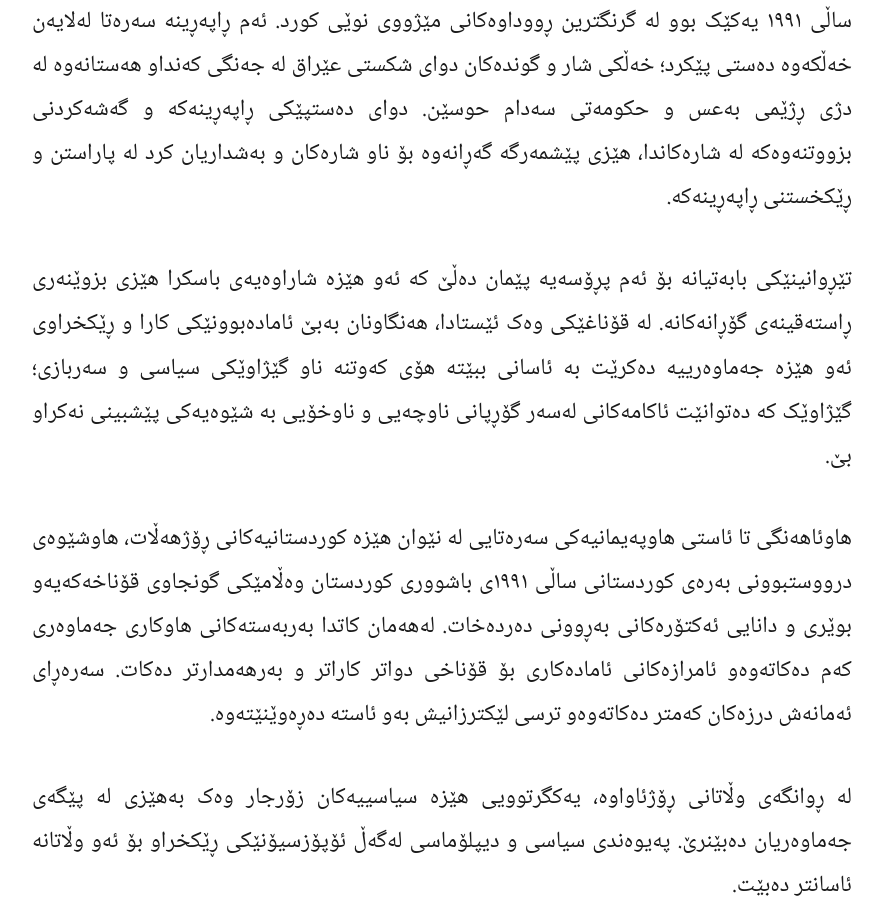
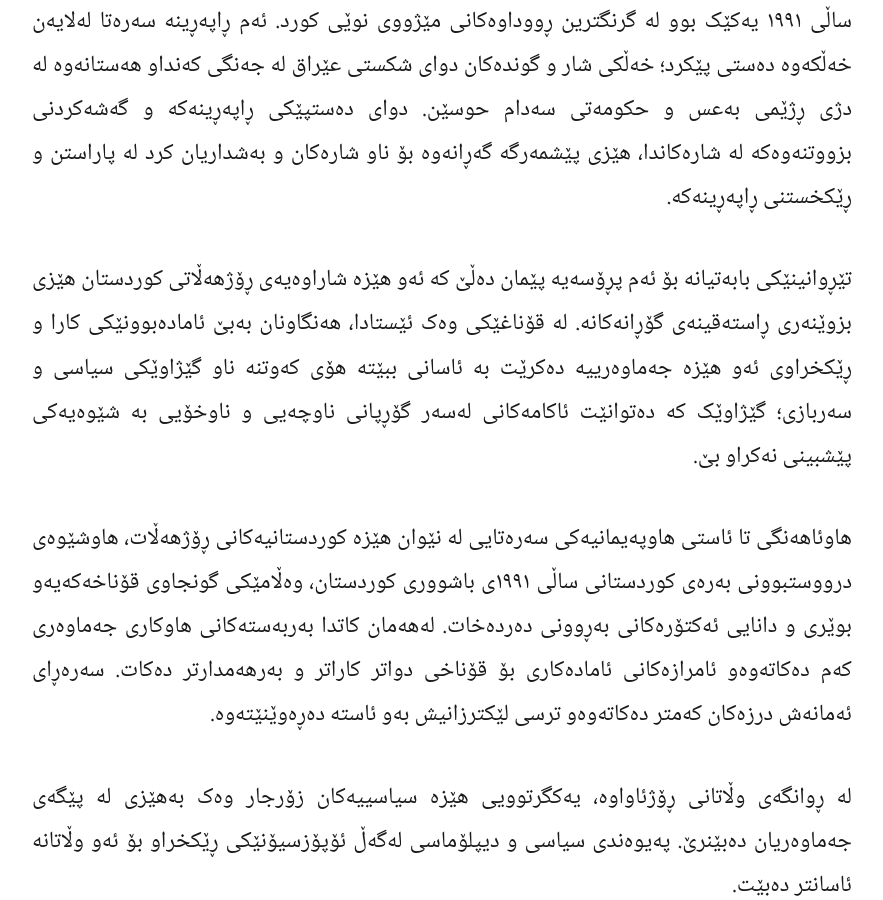
Before and after one commit to age-zero/age-zero.github.io, a Jekyll site: the page built from _posts/2026-03-15-usa-iran-ku.md, in a window 1280 px wide and 900 px high, scrolled down 2704 px. Shown: the whole window, without its empty margins (198-1081 px from the left). Built offline with Jekyll 4.4.1, drawn with Linux system fonts in a browser that asks for light colours.

Commit message:
update usa-iran-krieg - v1.001

```diff
--- a/_posts/2026-03-15-usa-iran-ku.md
+++ b/_posts/2026-03-15-usa-iran-ku.md
@@ -29,9 +29,9 @@ cover: /images/2026-03-15-usa-iran-ku.jpg
 
 پێش ئەوەی وەڵامی ئەو پرسیارە بدەینەوە کە ئایا زەمینە لەبارە بۆ چوونە ناو ئەم هاوکێشەیەوە یان نا، گرنگە ڕاستییەک بەبیرخۆمان بێنینەوە کە لە هەڵسەنگاندنی ئەم بابەتەدا پێویستە بەردەوام لەبەرچاو بگیرێت. ئەویش ڕاپەڕینی باشووری کوردستانە. ڕاپەڕینی کورد لە باشووری کوردستان لە ساڵی ١٩٩١ یەکێک بوو لە گرنگترین ڕووداوەکانی مێژووی نوێی کورد. ئەم ڕاپەڕینە سەرەتا لەلایەن خەڵکەوە دەستی پێکرد؛ خەڵکی شار و گوندەکان دوای شکستی عێراق لە جەنگی کەنداو هەستانەوە لە دژی ڕژێمی بەعس و حکومەتی سەدام حوسێن. دوای دەستپێکی ڕاپەڕینەکە و گەشەکردنی بزووتنەوەکە لە شارەکاندا، هێزی پێشمەرگە گەڕانەوە بۆ ناو شارەکان و بەشداریان کرد لە پاراستن و ڕێکخستنی ڕاپەڕینەکە.
 
-تێڕوانینێکی بابەتیانە بۆ ئەم پڕۆسەیە پێمان دەڵێ کە ئەو هێزە شاراوەیەی باسکرا هێزی بزوێنەری ڕاستەقینەی گۆڕانەکانە. لە قۆناغێکی وەک ئێستادا، هەنگاونان بەبێ ئامادەبوونێکی کارا و ڕێکخراوی ئەو هێزە جەماوەرییە دەکرێت بە ئاسانی ببێتە هۆی کەوتنە ناو گێژاوێکی سیاسی و سەربازی؛ گێژاوێک کە دەتوانێت ئاکامەکانی لەسەر گۆڕپانی ناوچەیی و ناوخۆیی بە شێوەیەکی پێشبینی نەکراو بێ.
+تێڕوانینێکی بابەتیانە بۆ ئەم پڕۆسەیە پێمان دەڵێ کە ئەو هێزە شاراوەیەی ڕۆژهەڵاتی کوردستان هێزی بزوێنەری ڕاستەقینەی گۆڕانەکانە. لە قۆناغێکی وەک ئێستادا، هەنگاونان بەبێ ئامادەبوونێکی کارا و ڕێکخراوی ئەو هێزە جەماوەرییە دەکرێت بە ئاسانی ببێتە هۆی کەوتنە ناو گێژاوێکی سیاسی و سەربازی؛ گێژاوێک کە دەتوانێت ئاکامەکانی لەسەر گۆڕپانی ناوچەیی و ناوخۆیی بە شێوەیەکی پێشبینی نەکراو بێ.
 
-هاوئاهەنگی تا ئاستی هاوپەیمانیەکی سەرەتایی لە نێوان هێزە کوردستانیەکانی ڕۆژهەڵات، هاوشێوەی درووستبوونی بەرەی کوردستانی ساڵی ١٩٩١ی باشووری کوردستان وەڵامێکی گونجاوی قۆناخەکەیەو بوێری و دانایی ئەکتۆرەکانی بەڕوونی دەردەخات. لەهەمان کاتدا بەربەستەکانی هاوکاری جەماوەری کەم دەکاتەوەو ئامرازەکانی ئامادەکاری بۆ قۆناخی دواتر کاراتر و بەرهەمدارتر دەکات. سەرەڕای ئەمانەش درزەکان کەمتر دەکاتەوەو ترسی لێکترزانیش بەو ئاستە دەڕەوێنێتەوە.
+هاوئاهەنگی تا ئاستی هاوپەیمانیەکی سەرەتایی لە نێوان هێزە کوردستانیەکانی ڕۆژهەڵات، هاوشێوەی درووستبوونی بەرەی کوردستانی ساڵی ١٩٩١ی باشووری کوردستان، وەڵامێکی گونجاوی قۆناخەکەیەو بوێری و دانایی ئەکتۆرەکانی بەڕوونی دەردەخات. لەهەمان کاتدا بەربەستەکانی هاوکاری جەماوەری کەم دەکاتەوەو ئامرازەکانی ئامادەکاری بۆ قۆناخی دواتر کاراتر و بەرهەمدارتر دەکات. سەرەڕای ئەمانەش درزەکان کەمتر دەکاتەوەو ترسی لێکترزانیش بەو ئاستە دەڕەوێنێتەوە.
 
 لە ڕوانگەی وڵاتانی ڕۆژئاواوە، یەکگرتوویی هێزە سیاسییەکان زۆرجار وەک بەهێزی لە پێگەی جەماوەریان دەبێنرێ. پەیوەندی سیاسی و دیپلۆماسی لەگەڵ ئۆپۆزسیۆنێکی ڕێکخراو بۆ ئەو وڵاتانە ئاسانتر دەبێت.
 
```
